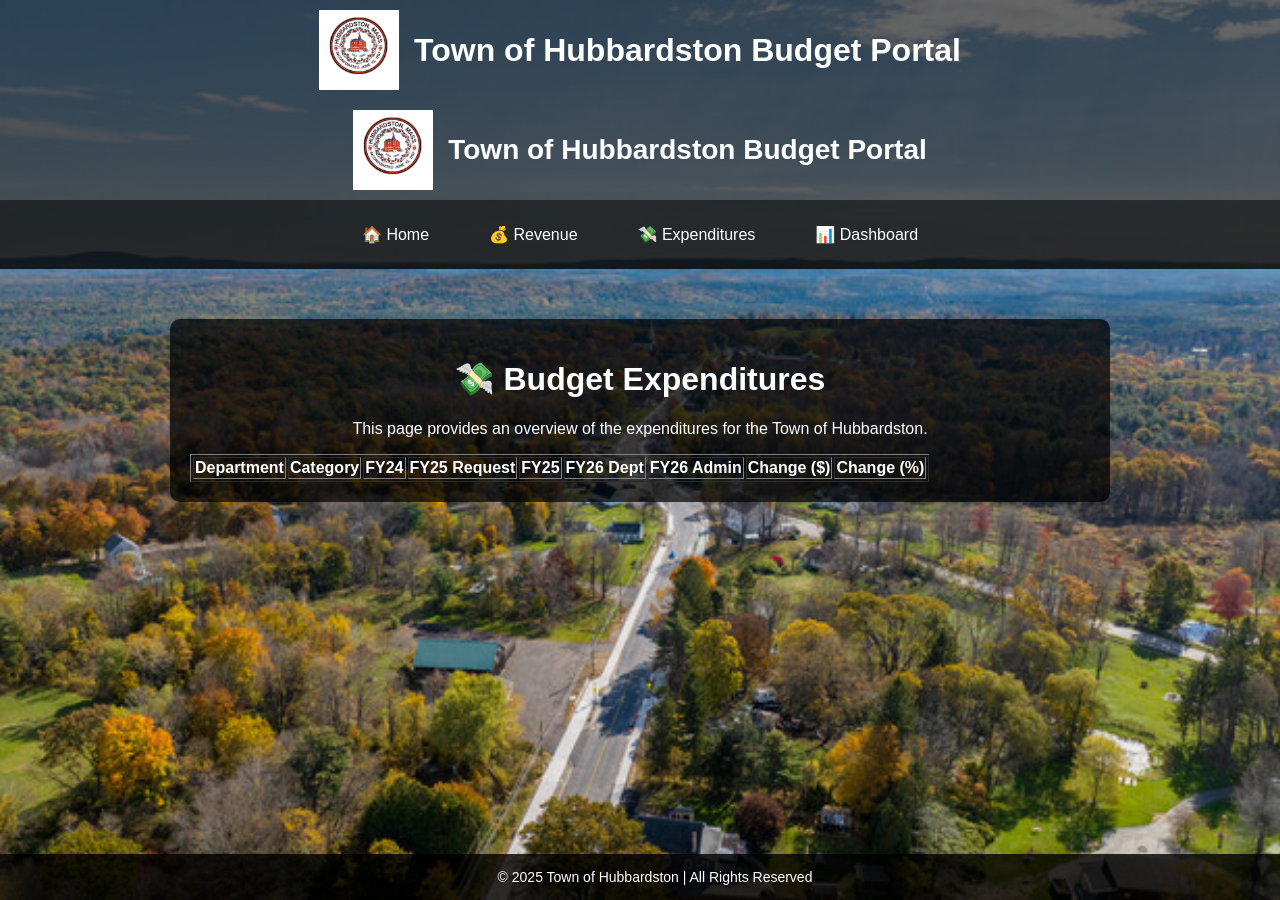
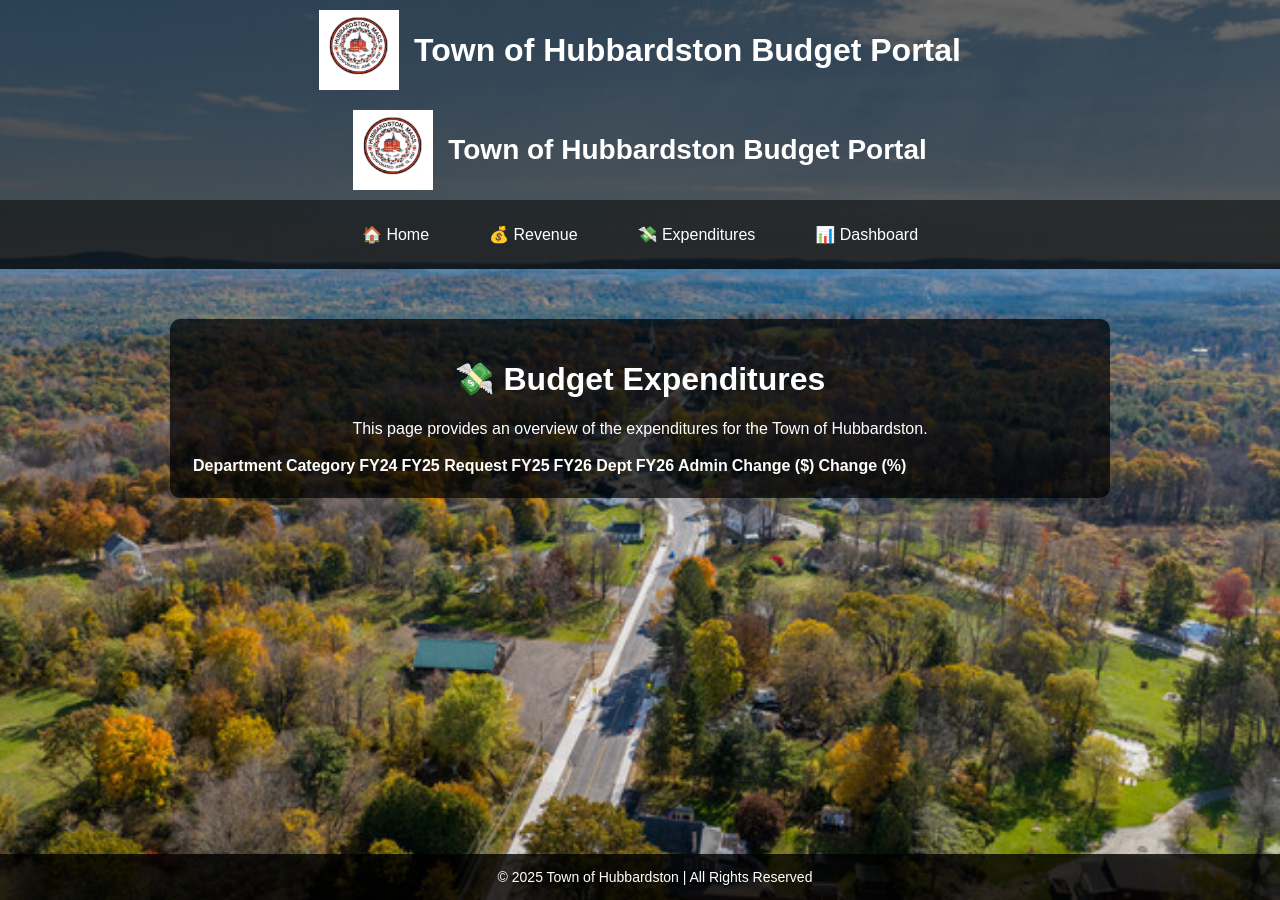
Before and after one commit to NBoudreauMA/FY26, a Jekyll site: the page built from docs/expenditures.md, in a window 1280 px wide. Built offline with Jekyll 4.4.1, drawn with Linux system fonts in a browser that asks for light colours.

Commit message:
Update expenditures.md

```diff
--- a/docs/expenditures.md
+++ b/docs/expenditures.md
@@ -1,40 +1,41 @@
 ---
 layout: default
-title: Budget Expenditures
+title: Expenditures
 ---
 
 # 💸 Budget Expenditures
 
 This page provides an overview of the expenditures for the Town of Hubbardston.
 
-<table id="budget-table" border="1">
-    <thead>
-        <tr>
-            <th>Department</th>
-            <th>Category</th>
-            <th>FY24</th>
-            <th>FY25 Request</th>
-            <th>FY25</th>
-            <th>FY26 Dept</th>
-            <th>FY26 Admin</th>
-            <th>Change ($)</th>
-            <th>Change (%)</th>
-        </tr>
-    </thead>
-    <tbody>
-        <!-- Data will be inserted here -->
-    </tbody>
+<table>
+  <thead>
+    <tr>
+      <th>Department</th>
+      <th>Category</th>
+      <th>FY24</th>
+      <th>FY25 Request</th>
+      <th>FY25</th>
+      <th>FY26 Dept</th>
+      <th>FY26 Admin</th>
+      <th>Change ($)</th>
+      <th>Change (%)</th>
+    </tr>
+  </thead>
+  <tbody>
+    {% for item in site.data.budget.expenditures %}
+    {% if item.Department and item.Department != "nan" %}
+    <tr>
+      <td>{{ item.Department }}</td>
+      <td>{{ item.Category }}</td>
+      <td>{{ item.FY24 }}</td>
+      <td>{{ item.FY25_Request }}</td>
+      <td>{{ item.FY25 }}</td>
+      <td>{{ item.FY26_Dept }}</td>
+      <td>{{ item.FY26_Admin }}</td>
+      <td>{{ item.Change_Dollar }}</td>
+      <td>{{ item.Change_Percent }}</td>
+    </tr>
+    {% endif %}
+    {% endfor %}
+  </tbody>
 </table>
-
-<script>
-    document.addEventListener("DOMContentLoaded", function () {
-        fetch("assets/budget.csv")
-            .then(response => response.text())
-            .then(data => {
-                const rows = data.split("\n").slice(1); // Skip the header row
-                const tableBody = document.querySelector("#budget-table tbody");
-
-                rows.forEach(row => {
-                    const columns = row.split(",");
-                    if (columns.length > 1) {
-                        let tr = document.createElem
```
